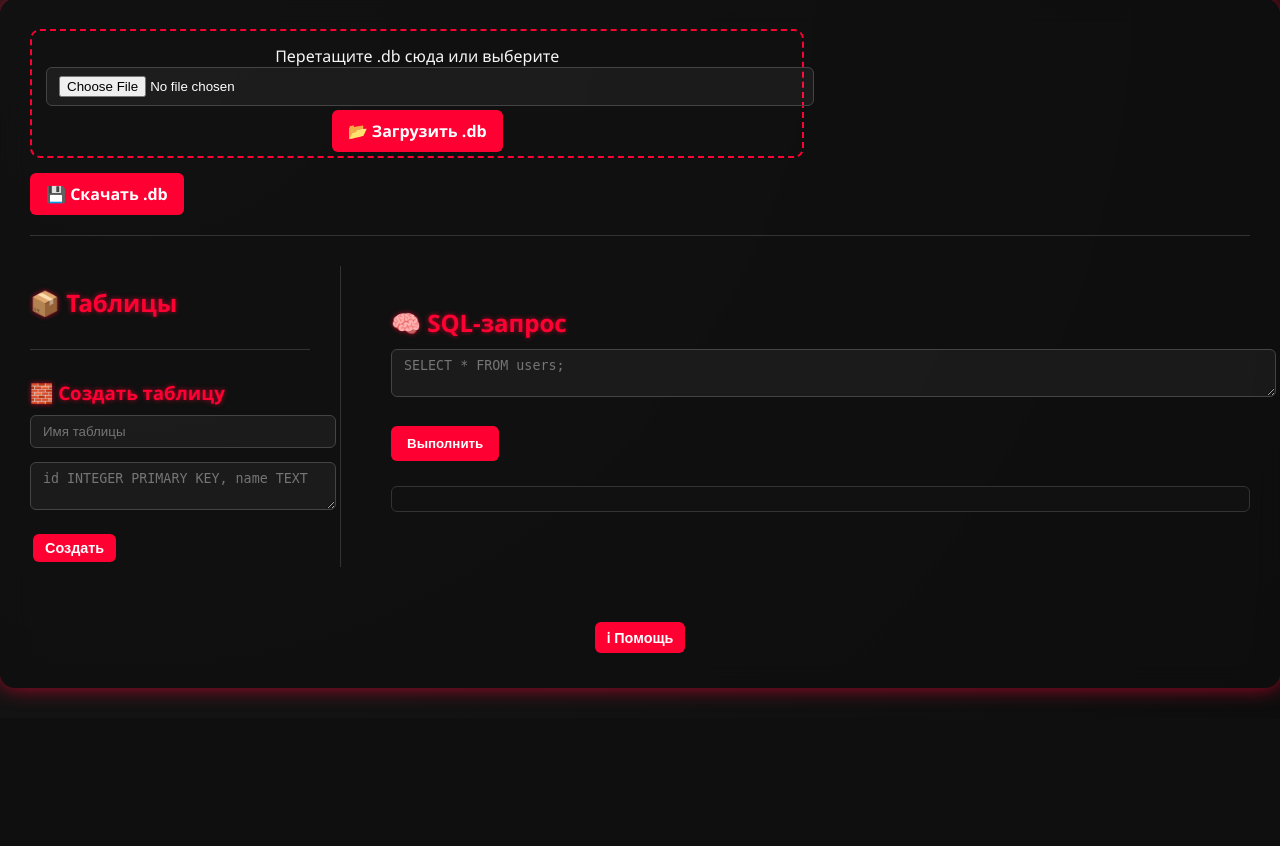
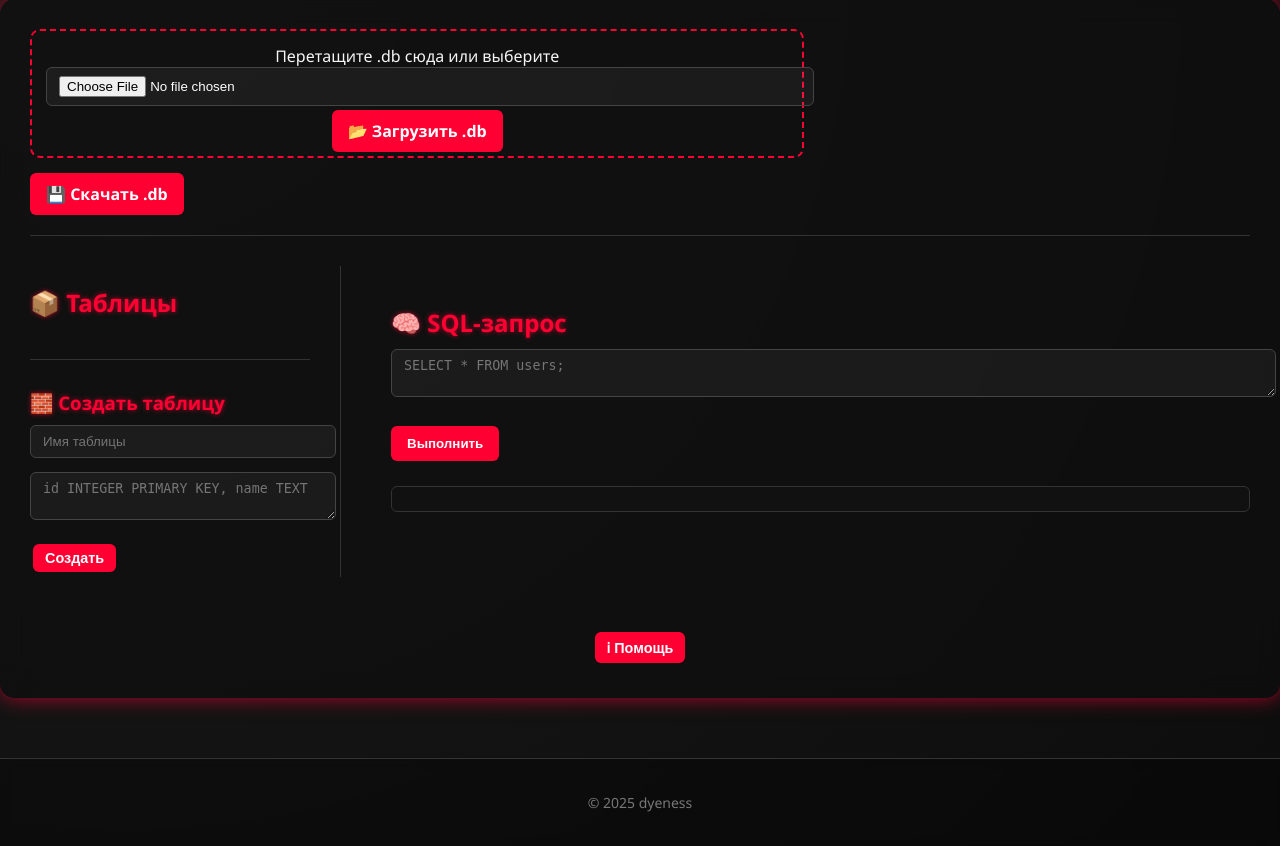
Before and after one commit to dyeness/db_editor, a Flask app: page / in a window 1280 px wide. Shown: the part 119-965 px from the top of the page. Before the commit the page ends 822 px from the top, so only its background shows below. Run offline with Flask 3, Linux system fonts and the light colour scheme.

Commit message:
add autor

```diff
--- a/static/style.css
+++ b/static/style.css
@@ -208,10 +208,32 @@ pre {
     white-space: pre-wrap;
 }
 
+.table-list {
+    display: flex;
+    flex-direction: column;
+    gap: 10px;
+    margin-bottom: 25px;
+}
+
+.table-link {
+    display: inline-block;
+    text-align: left;
+    white-space: nowrap;
+    width: 90%;
+}
 .error-terminal {
     color: #ff6666;
 }
-
+footer {
+    margin-top: 60px;
+    padding: 20px;
+    text-align: center;
+    color: #777;
+    font-size: 14px;
+    border-top: 1px solid #333;
+    background: rgba(0, 0, 0, 0.3);
+    backdrop-filter: blur(5px);
+}
 @keyframes fadeIn {
     from { opacity: 0; transform: translateY(10px); }
     to   { opacity: 1; transform: translateY(0); }
--- a/templates/main.html
+++ b/templates/main.html
@@ -30,11 +30,11 @@
         <div class="main-section">
             <div class="left-panel">
                 <h2>📦 Таблицы</h2>
-                <ul>
+                <div class="table-list">
                     {% for table in tables %}
-                        <li><a class="btn small" href="?table={{ table }}">{{ table }}</a></li>
+                        <a class="btn small table-link" href="?table={{ table }}">{{ table }}</a>
                     {% endfor %}
-                </ul>
+                </div>
 
                 <hr>
                 <h3>🧱 Создать таблицу</h3>
@@ -162,5 +162,8 @@
         });
     });
     </script>
+    <footer>
+    <p>© 2025 dyeness</p>
+</footer>
 </body>
 </html>
```
